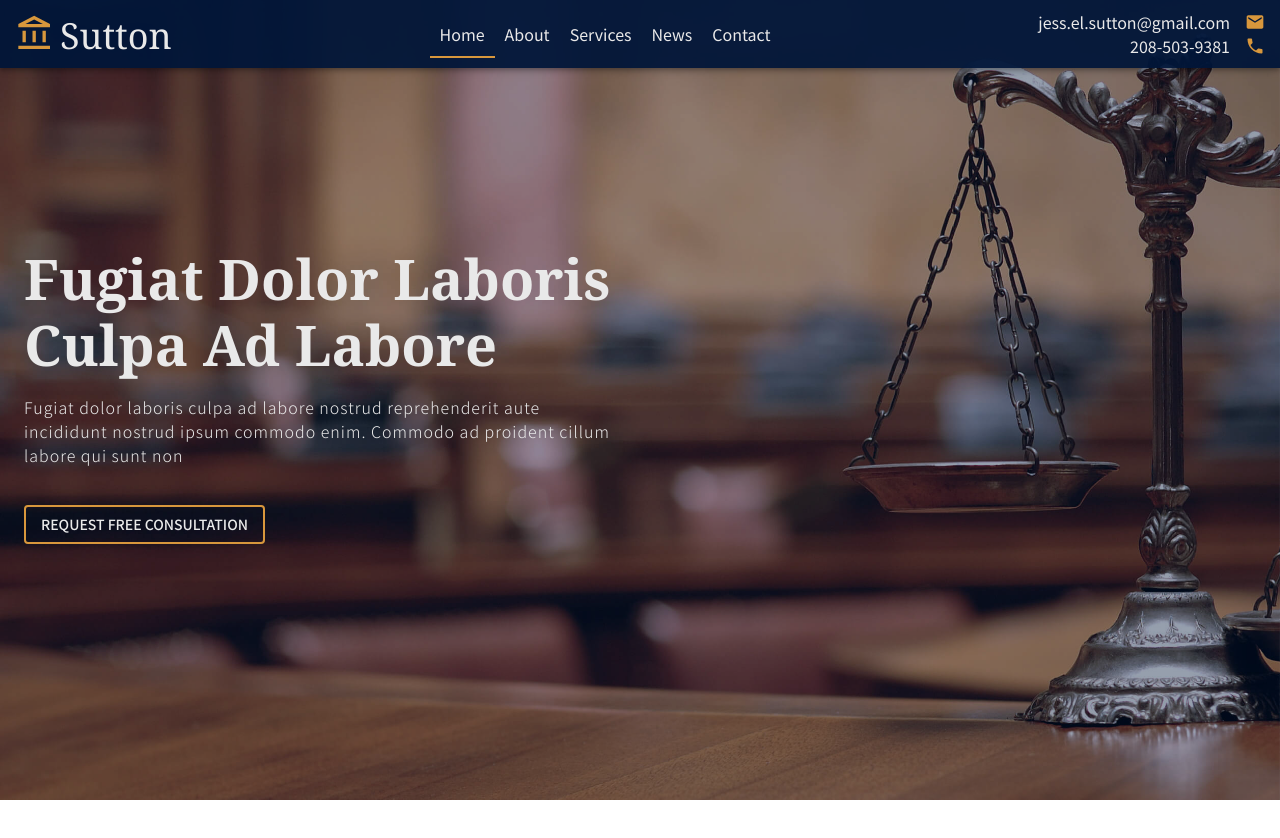
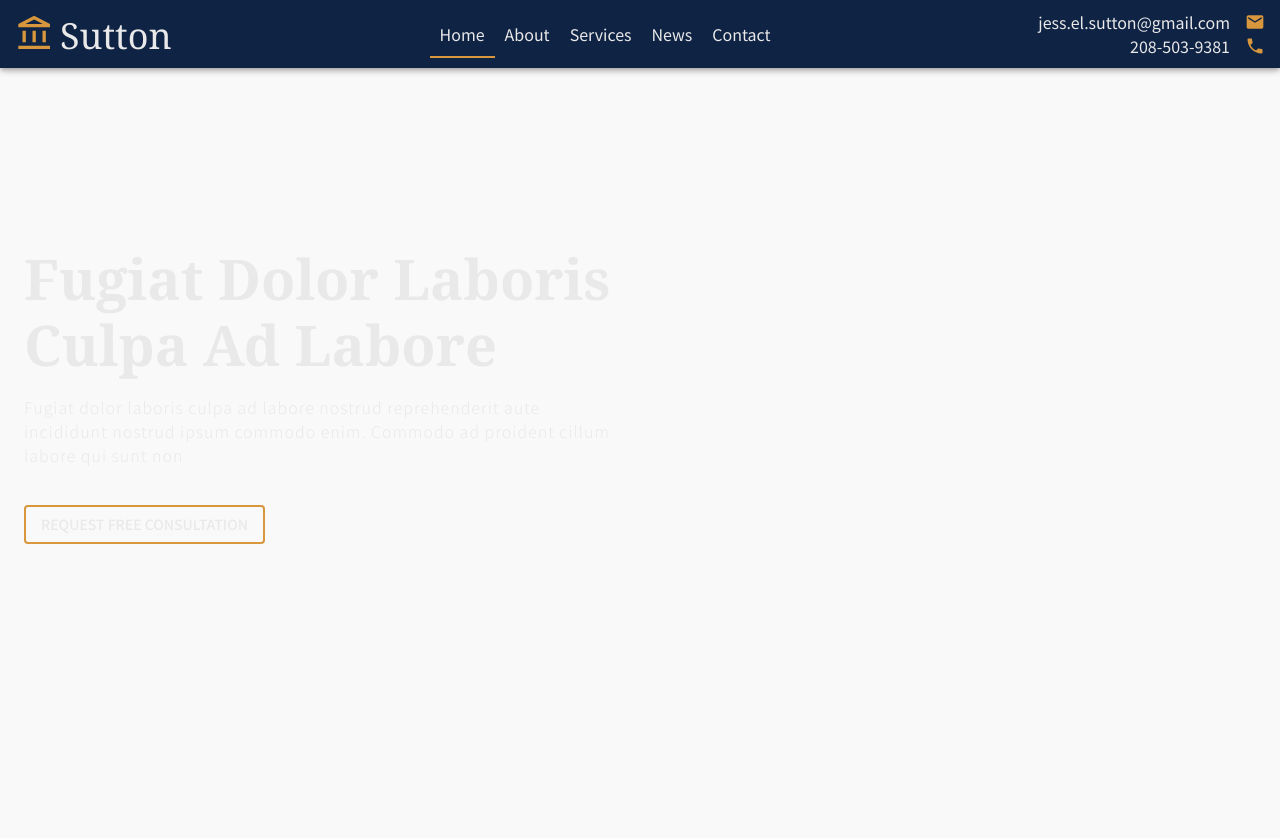
Before and after one commit to pmitch242/jessica-sutton, a React (Create React App) app: page / in a window 1280 px wide. Shown: the top 838 px of the page. Built offline with nearby package versions, Linux system fonts and the light colour scheme.

Commit message:
removed background image and aded a color to app backgroung color

```diff
--- a/src/App.css
+++ b/src/App.css
@@ -2,6 +2,7 @@
 
 .app{
   overflow-x: hidden;
+  background-color: #f9f9f9;
 }
 
 @media only screen and (max-width: 600px) {
--- a/src/components/Home/home.css
+++ b/src/components/Home/home.css
@@ -1,4 +1,4 @@
-#intro::after{
+/* #intro::after{
     content: '';
     background: url('../../images/home-slide-1.jpg');
     height: 100%;
@@ -23,7 +23,7 @@
     background-repeat: no-repeat;
     background-size: cover;
     z-index: -1;
-}
+} */
 
 .gap{
     height: 30vh;
```
